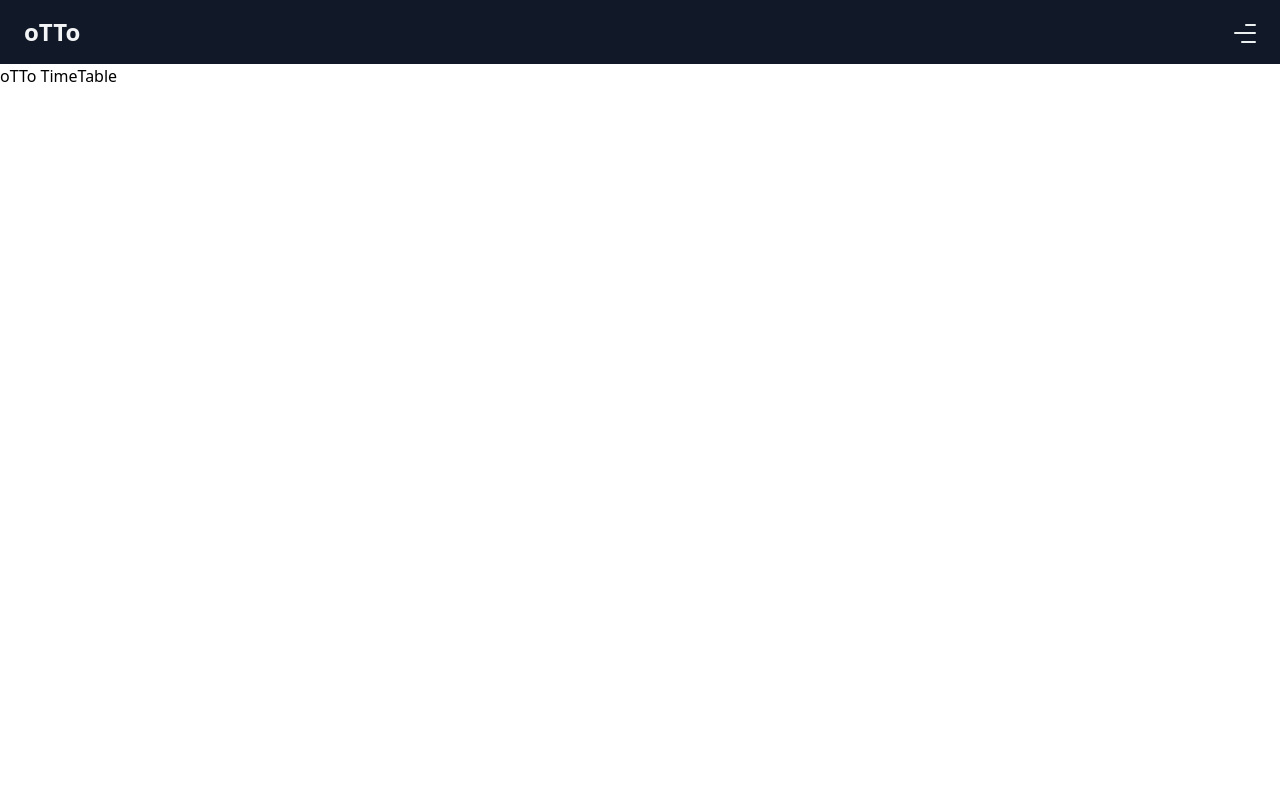
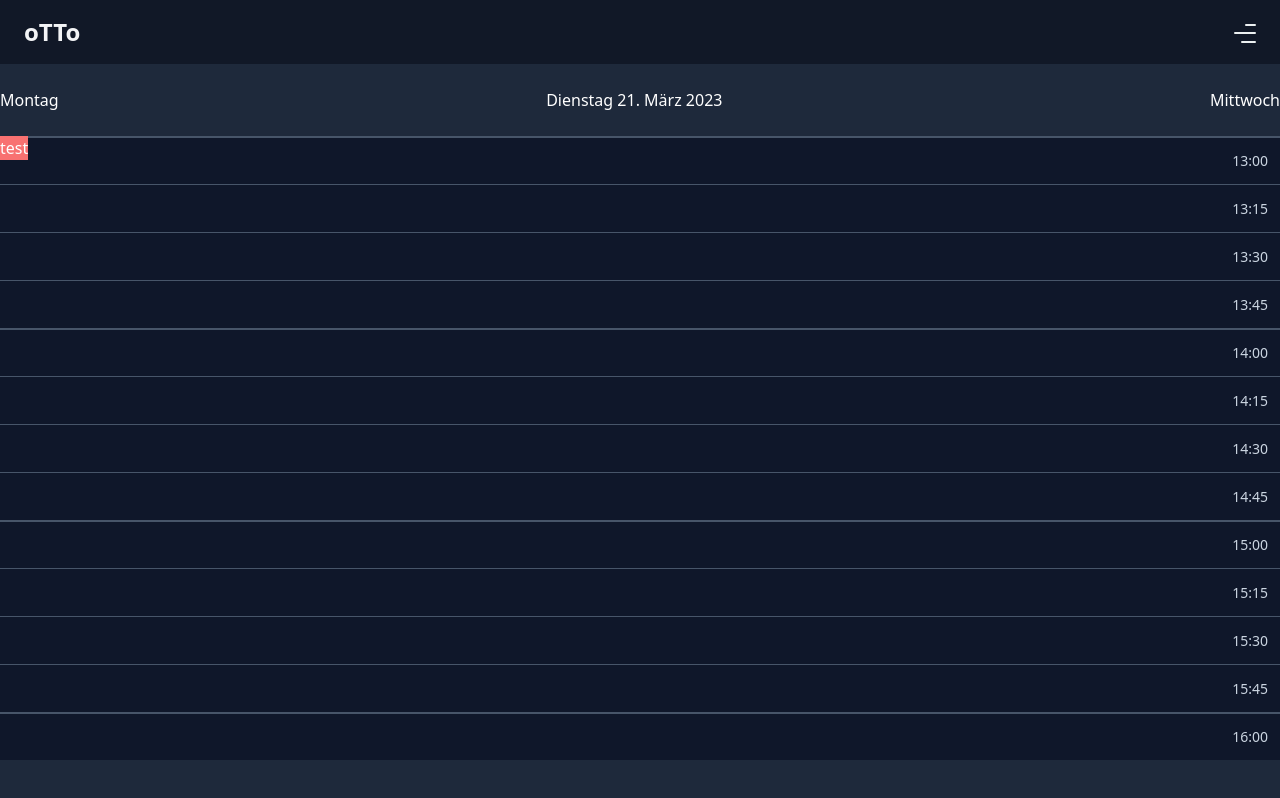
Before and after one commit to mayflower/oTTo, a Vue app in the folder packages/frontend/: page / in a window 1280 px wide. Built offline with nearby package versions, Linux system fonts and the light colour scheme.

Commit message:
add timeline structure

```diff
--- a/packages/frontend/package.json
+++ b/packages/frontend/package.json
@@ -14,6 +14,7 @@
     "format": "prettier --write src/"
   },
   "dependencies": {
+    "date-fns": "^2.29.3",
     "pinia": "^2.0.32",
     "vue": "^3.2.47",
     "vue-router": "^4.1.6"
--- a/packages/frontend/src/assets/main.css
+++ b/packages/frontend/src/assets/main.css
@@ -1,3 +1,7 @@
 @tailwind base;
 @tailwind components;
 @tailwind utilities;
+
+body {
+    @apply bg-slate-800 text-white
+}
--- a/packages/frontend/src/views/TimeTableView.vue
+++ b/packages/frontend/src/views/TimeTableView.vue
@@ -1 +1,40 @@
-<template>oTTo TimeTable</template>
+<template>
+  <div class="container mx-auto">
+    <div class="flex justify-between h-10 items-center my-4">
+      <div>Montag</div>
+      <div>Dienstag 21. März 2023</div>
+      <div>Mittwoch</div>
+    </div>
+    <div class="relative">
+      <div
+        v-for="time in times"
+        :key="time.toString()"
+        class="border-t border-slate-600 flex justify-end items-center h-12 bg-slate-900 p-3 text-sm text-slate-300"
+        :class="{ 'border-t-2': time.getMinutes() === 0 }"
+      >
+        {{ time.toLocaleTimeString('de-DE', { hour: '2-digit', minute: '2-digit' }) }}
+      </div>
+      <div class="absolute top-0 bg-red-400">
+        <div>
+            test
+        </div>
+      </div>
+    </div>
+  </div>
+</template>
+
+<script setup lang="ts">
+import { eachMinuteOfInterval } from 'date-fns'
+function generateTimelineArray() {
+  const result = eachMinuteOfInterval(
+    {
+      start: new Date(2014, 9, 14, 13),
+      end: new Date(2014, 9, 14, 16, 3)
+    },
+    { step: 15 }
+  )
+
+  return result
+}
+const times = generateTimelineArray()
+</script>
```
Also changed, not shown: 1 other file (tests, documents, lock files or other folders).
